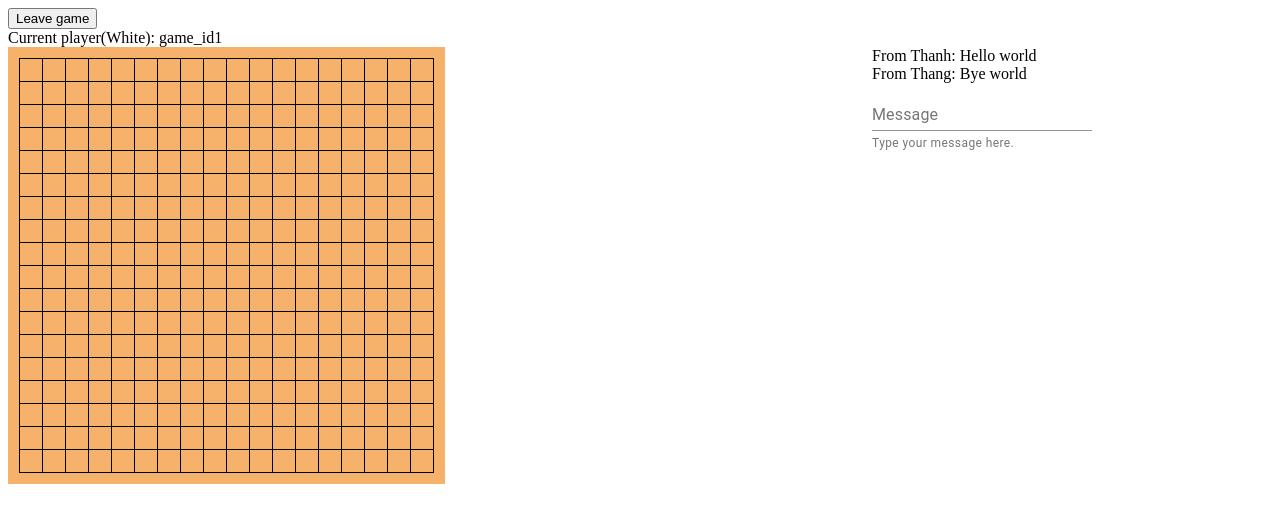
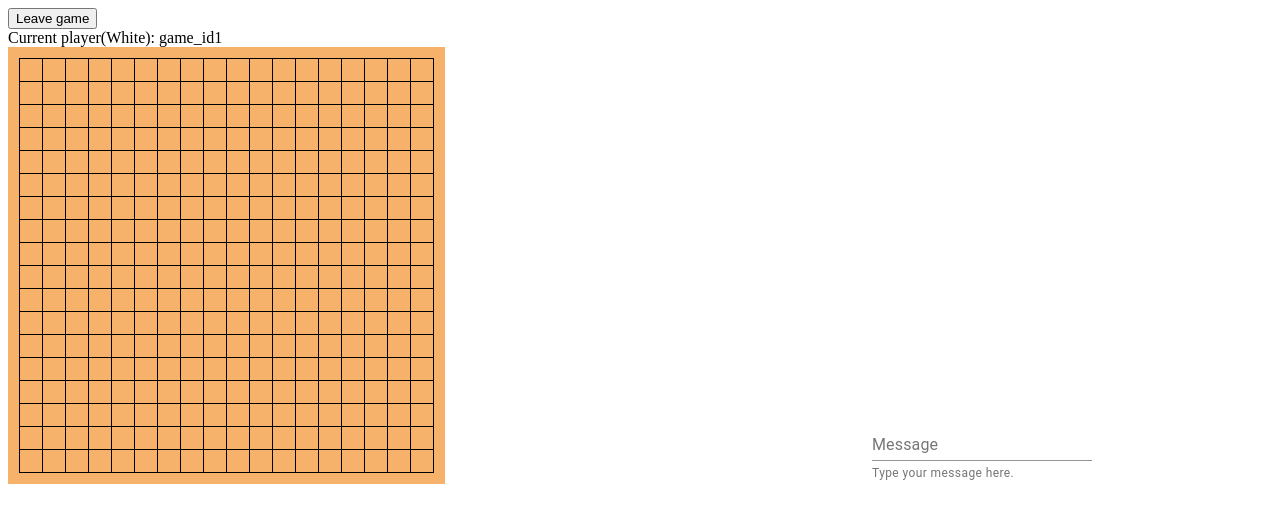
Before and after one commit to quanha128/go-server, a React app in the folder go/frontend/: page /game/1 in a window 1280 px wide. Shown: the top 522 px of the page. Built offline with nearby package versions, Linux system fonts and the light colour scheme; the HTML template or start-up script is replaced by a standard one.

Commit message:
Finish frontend visual backbone

```diff
--- /dev/null
+++ b/go/frontend/src/components/Chat.js
@@ -0,0 +1,64 @@
+import {
+  FormControl,
+  TextField,
+  Input,
+  InputLabel,
+  FormHelperText,
+  Grid,
+} from "@material-ui/core";
+import React, { Component } from "react";
+import { extend } from "lodash";
+import ultilities from "../../static/css/ultilities.module.css";
+
+function ChatLine(props) {
+  return (
+    <div>
+      From {props.sender}: {props.message}
+    </div>
+  );
+}
+
+class ChatLog extends Component {
+  constructor(props) {
+    super(props);
+  }
+
+  componentDidMount() {
+    // get all the chat corresponding to the room
+    // get the chat id
+  }
+
+  render() {
+    const chatLogComp = this.props.chatLog.map((chatObj) => (
+      <ChatLine sender={chatObj.sender} message={chatObj.message}></ChatLine>
+    ));
+
+    return (
+      <div className={ultilities.hiddenScroll}>
+        <div className={ultilities.scrollable}>{chatLogComp}</div>
+      </div>
+    );
+  }
+}
+
+export default class Chat extends Component {
+  constructor(props) {
+    super(props);
+  }
+
+  render() {
+    return (
+      <div className={ultilities.topBottomContainer}>
+        <ChatLog chatLog={this.props.chatLog} />
+        <div className={ultilities.bottomElement}>
+          <FormControl>
+            <TextField label="Message"></TextField>
+            <FormHelperText id="my-helper-text">
+              Type your message here.
+            </FormHelperText>
+          </FormControl>
+        </div>
+      </div>
+    );
+  }
+}
--- a/go/frontend/src/components/ChatLog.js
+++ /dev/null
@@ -1,39 +0,0 @@
-import { extend } from "lodash";
-import React, { Component } from "react";
-
-function ChatLine(props){
-    return (
-        <div>
-            From {props.sender}: {props.message}
-        </div>
-    )
-}
-
-export default class ChatLog extends Component {
-    constructor(props){
-        super(props);
-        this.state = {
-            chatLog: [{
-                'sender': 'Thanh',
-                'message': 'Hello world',
-            }, {
-                'sender': 'Thang',
-                'message': 'Bye world',
-            }]
-        }
-    }
-
-    componentDidMount() {
-        // get all the chat corresponding to the room
-        // get the chat id
-    }
-
-    render() {
-        const chatLogComp = this.state.chatLog.map((chatObj) => <ChatLine
-            sender={chatObj.sender}
-            message={chatObj.message}></ChatLine>);
-
-        return (<div>{chatLogComp}</div>);
-    }
-
-}
--- a/go/frontend/src/components/Game.js
+++ b/go/frontend/src/components/Game.js
@@ -1,5 +1,5 @@
 import React, { Component } from "react";
-import ChatLog from "./ChatLog";
+import Chat from "./Chat";
 import {
   FormControl,
   TextField,
@@ -119,6 +119,7 @@ export default class Game extends Component {
       isTurn: true,
       whitePlayer: "game_id1",
       blackPlayer: "game_id2",
+      chatLog: [],
     };
     // this.onPlayerMove = this.onPlayerMove.bind(this);
   }
@@ -130,11 +131,9 @@ export default class Game extends Component {
 
   onPlayerMove(idx) {
     console.log("At " + idx);
-
     const isWhite = this.state.isWhite;
     let boardArray = this.state.boardArray.slice();
     if (boardArray[idx] == EMPTY) {
-
       boardArray[idx] = (isWhite === true ? WHITE : BLACK);
       console.log(boardArray[idx]);
       // fetch api here to update board state
@@ -168,13 +167,7 @@ export default class Game extends Component {
             />
           </Grid>
           <Grid item xs={4}>
-            <ChatLog />
-            <FormControl>
-              <TextField label="Message"></TextField>
-              <FormHelperText id="my-helper-text">
-                Type your message here.
-              </FormHelperText>
-            </FormControl>
+            <Chat chatLog={this.state.chatLog}/>
           </Grid>
         </Grid>
       </div>
--- a/go/frontend/static/css/ultilities.module.css
+++ b/go/frontend/static/css/ultilities.module.css
@@ -5,8 +5,30 @@
     font-size: 0;
   }
 
-  .imgOverlayWrap svg {
-    position: absolute;
-    top: 0;
-    left: 0;
-  }
+.imgOverlayWrap svg {
+  position: absolute;
+  top: 0;
+  left: 0;
+}
+
+.topBottomContainer {
+  position: relative;
+  display: block;
+  height: 100%;
+}
+
+.hiddenScroll {
+  overflow: hidden;
+  height: 250px;
+}
+
+.scrollable {
+  overflow-y: auto;
+  height: 99%;
+}
+
+.bottomElement {
+  position: absolute;
+  bottom: 0;
+  left: 0;
+}
```
Also changed, not shown: go/frontend/static/frontend/main.js, go/frontend/static/frontend/main.js.LICENSE.txt, 2 other files (tests, documents, lock files or other folders).
